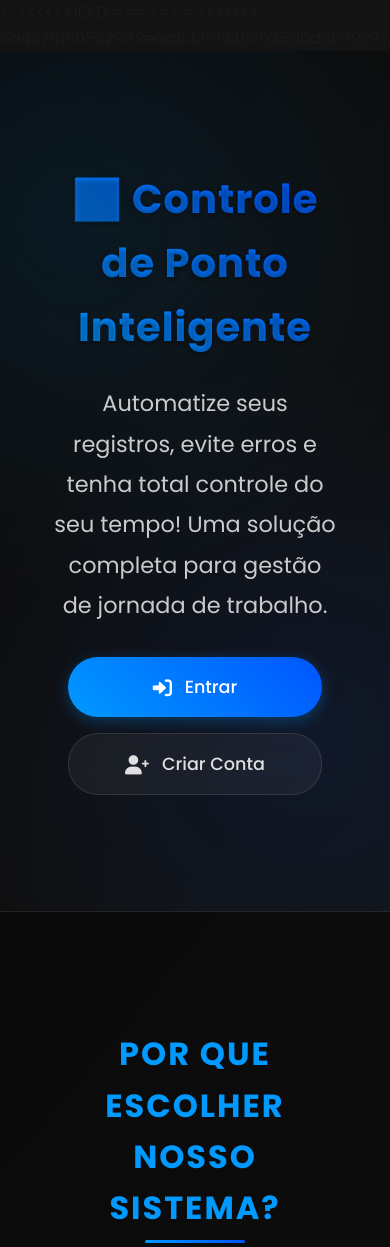
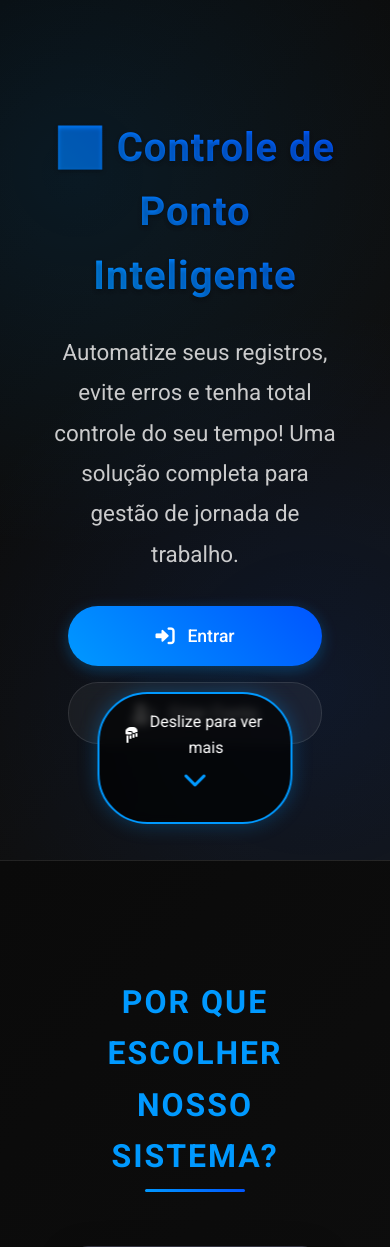
Before and after one commit to Trindadelucas0/projeto2025, a PHP site: page / in a window 390 px wide. Shown: the top 1247 px of the page. Run offline with PHP 8.4, Linux system fonts and the light colour scheme; data comes from the database, SQL or seed files in the repository.

Commit message:
animação de "scroll down

```diff
--- a/index.php
+++ b/index.php
@@ -14,7 +14,6 @@ while ($t = $res->fetch_assoc()) {
 <head>
     <meta charset="UTF-8">
     <meta name="viewport" content="width=device-width, initial-scale=1.0">
-<<<<<<< HEAD
     <meta name="description"
         content="Sistema de controle de ponto moderno e seguro. Registre seus horários com fotos, acompanhe seu banco de horas e receba alertas automáticos!">
     <title>PontoInteligente - Controle de Ponto Moderno</title>
@@ -513,15 +512,71 @@ while ($t = $res->fetch_assoc()) {
             color: var(--error-color);
             text-shadow: 0 2px 4px rgba(255, 68, 68, 0.3);
         }
+
+        /* Scroll Indicator */
+        .scroll-indicator-container {
+            position: fixed;
+            bottom: 20px;
+            left: 50%;
+            transform: translateX(-50%);
+            display: none;
+            z-index: 100;
+            text-align: center;
+            background: rgba(0, 0, 0, 0.7);
+            padding: 15px 25px;
+            border-radius: 50px;
+            border: 2px solid var(--primary-color);
+            box-shadow: 0 0 20px rgba(0, 153, 255, 0.3);
+            backdrop-filter: blur(5px);
+        }
+
+        .scroll-text {
+            color: white;
+            font-size: 1rem;
+            margin-bottom: 8px;
+            display: flex;
+            align-items: center;
+            justify-content: center;
+            gap: 8px;
+        }
+
+        .scroll-arrow {
+            color: var(--primary-color);
+            font-size: 24px;
+            animation: bounceArrow 2s infinite;
+        }
+
+        @keyframes bounceArrow {
+            0%, 20%, 50%, 80%, 100% {
+                transform: translateY(0);
+            }
+            40% {
+                transform: translateY(-10px);
+            }
+            60% {
+                transform: translateY(-5px);
+            }
+        }
+
+        /* Mostrar apenas em dispositivos móveis */
+        @media screen and (max-width: 768px) {
+            .scroll-indicator-container {
+                display: block;
+            }
+        }
+
+        /* Ocultar quando rolar a página */
+        .scroll-indicator-container.hidden {
+            opacity: 0;
+            pointer-events: none;
+            transition: opacity 0.5s ease;
+        }
+
+        /* Substituir o elemento scroll-indicator anterior */
+        .scroll-indicator {
+            display: none;
+        }
     </style>
-=======
-    <title>Sistema de Ponto para Clínicas</title>
-    <link rel="preconnect" href="https://fonts.googleapis.com">
-    <link rel="preconnect" href="https://fonts.gstatic.com" crossorigin>
-    <link href="https://fonts.googleapis.com/css2?family=Poppins:wght@400;500;600;700&display=swap" rel="stylesheet">
-    <link rel="stylesheet" href="https://cdnjs.cloudflare.com/ajax/libs/font-awesome/6.0.0/css/all.min.css">
-    <link rel="stylesheet" href="estilo-index.css">
->>>>>>> 6a4371b505c2969eaa843912487b25d6dab79c77
 </head>
 
 <body>
@@ -577,7 +632,6 @@ while ($t = $res->fetch_assoc()) {
         </div>
     </section>
 
-<<<<<<< HEAD
     <section class="preco">
         <div class="container">
             <h2>🔹 Menos de R$1 por dia para ter controle total! 🔹</h2>
@@ -618,39 +672,6 @@ while ($t = $res->fetch_assoc()) {
             </div>
         </div>
     </section>
-=======
-<section class="boas-vindas">
-    <div class="container">
-        <h1><?= htmlspecialchars($textos['banner_titulo'] ?? 'Bem-vindo ao Sistema de Ponto da Clínica Mente Neural') ?></h1>
-        <p><?= htmlspecialchars($textos['banner_subtitulo'] ?? 'Gerencie seus registros de forma rápida, segura e eficiente.') ?></p>
-    </div>
-</section>
-
-<section class="atalhos">
-    <div class="card">
-        <i class="fas fa-clipboard-list fa-3x" style="color: #3498db; margin-bottom: 20px;"></i>
-        <h3>📋 Ver Registros</h3>
-        <p><?= htmlspecialchars($textos['como_funciona'] ?? 'Visualize todos os registros de ponto.') ?></p>
-        <a href="ver-registros.php"><i class="fas fa-arrow-right"></i> Acessar</a>
-    </div>
-    <div class="card">
-        <i class="fas fa-file-pdf fa-3x" style="color: #3498db; margin-bottom: 20px;"></i>
-        <h3>📄 Gerar Relatório</h3>
-        <p>Crie relatórios em PDF com fotos e horários.</p>
-        <a href="ver-registros.php#resultado-horas"><i class="fas fa-arrow-right"></i> Gerar</a>
-    </div>
-    <div class="card">
-        <i class="fab fa-whatsapp fa-3x" style="color: #2ecc71; margin-bottom: 20px;"></i>
-        <h3>💳 Renovar Mensalidade</h3>
-        <p>Pagamento direto pelo WhatsApp.</p>
-        <a href="https://wa.me/SEU_NUMERO_AQUI" target="_blank" class="whats-btn"><i class="fab fa-whatsapp"></i> Renovar Agora</a>
-    </div>
-</section>
-
-<footer class="rodape">
-    <p><?= htmlspecialchars($textos['rodape'] ?? '&copy; ' . date('Y') . ' Clínica Mente Neural. Todos os direitos reservados.') ?></p>
-</footer>
->>>>>>> 6a4371b505c2969eaa843912487b25d6dab79c77
 
     <footer>
         <div class="container">
@@ -679,6 +700,37 @@ while ($t = $res->fetch_assoc()) {
             </div>
         </div>
     </footer>
+
+    <div class="scroll-indicator-container">
+        <div class="scroll-text">
+            <i class="fas fa-hand-point-down"></i>
+            Deslize para ver mais
+        </div>
+        <div class="scroll-arrow">
+            <i class="fas fa-chevron-down"></i>
+        </div>
+    </div>
+
+    <script>
+        // Atualizar o controle do indicador de scroll
+        const scrollIndicator = document.querySelector('.scroll-indicator-container');
+
+        window.addEventListener('scroll', () => {
+            // Ocultar o indicador após rolar 100px
+            if (window.scrollY > 100) {
+                scrollIndicator.classList.add('hidden');
+            } else {
+                scrollIndicator.classList.remove('hidden');
+            }
+        });
+
+        // Ocultar o indicador se a página não tiver scroll
+        window.addEventListener('load', () => {
+            if (document.documentElement.scrollHeight <= window.innerHeight) {
+                scrollIndicator.style.display = 'none';
+            }
+        });
+    </script>
 </body>
 
 </html>
```
